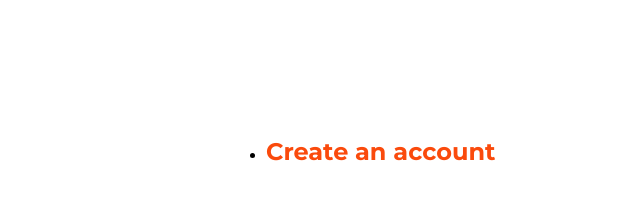
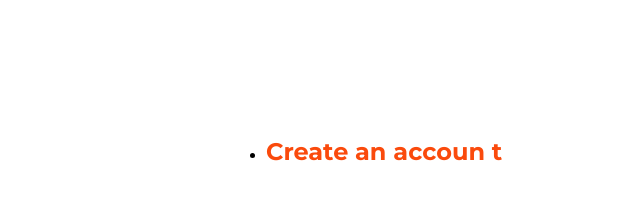
Before and after one commit to Blajjse/eat, a plain HTML site: page index.html in a window 1280 px wide. Shown: the part 1060-1260 px from the top of the page, 493-1133 px from the left. Drawn offline with Linux system fonts and the light colour scheme; a web font is replaced by a local one.

Commit message:
fiiirst commit

```diff
--- a/index.html
+++ b/index.html
@@ -38,7 +38,8 @@
                 <h2 class="app-title">How the app works</h2>
                 <ul class="app-list">
                     <li class="app-item">
-                        <h3 class="app-item-subtitle">Create an account</h3>
+                        <h3 class="app-item-subtitle">Create an accoun
+                            t</h3>
                         <h2 class="app-item-title">Create/login to an existingaccount to get started</h2>
                         <h3 class="app-item-text">An account is created with your email and a desired password</h3>
                     </li>
```
